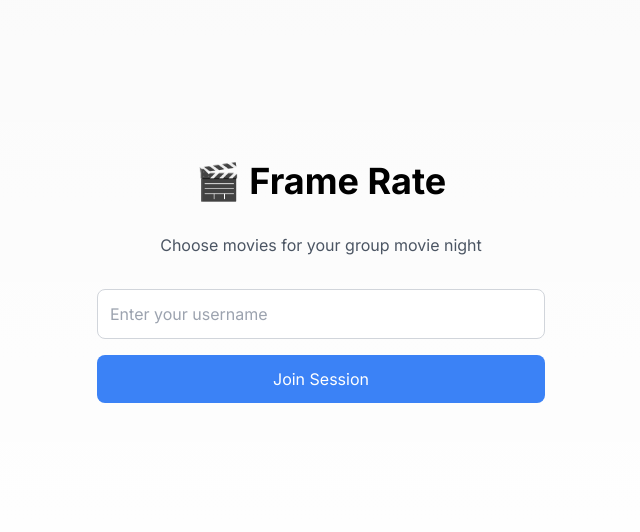
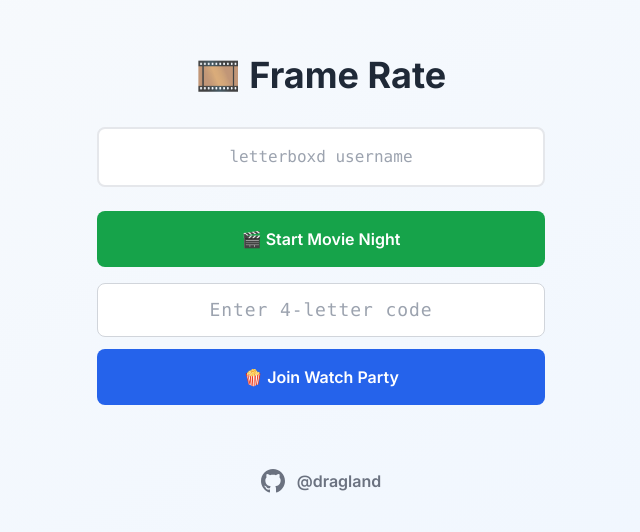
Before and after one commit to dragland/frame-rate, a Next.js app: page / in a window 1280 px wide. Shown: the part 118-650 px from the top of the page, without its empty margins (319-959 px from the left). Built offline with nearby package versions, Linux system fonts and the light colour scheme.

Commit message:
Onboarding flow.

```diff
--- a/app/page.tsx
+++ b/app/page.tsx
@@ -5,9 +5,14 @@
 import { getLetterboxdRating } from '../lib/letterboxd';
 import Image from 'next/image';
 
+type SessionMode = 'solo' | 'host' | 'guest';
+
 export default function Home() {
   const [username, setUsername] = useState('');
   const [isLoggedIn, setIsLoggedIn] = useState(false);
+  const [sessionMode, setSessionMode] = useState<SessionMode>('solo');
+  const [sessionCode, setSessionCode] = useState('');
+  const [joinCode, setJoinCode] = useState('');
   const [searchQuery, setSearchQuery] = useState('');
   const [searchResults, setSearchResults] = useState<Movie[]>([]);
   const [myMovies, setMyMovies] = useState<Movie[]>([]);
@@ -15,10 +20,41 @@
   const [sidebarOpen, setSidebarOpen] = useState(false);
   const [expandedDescriptions, setExpandedDescriptions] = useState<Set<number>>(new Set());
 
-  const handleLogin = (e: React.FormEvent) => {
+  const generateSessionCode = () => {
+    const chars = 'ABCDEFGHIJKLMNOPQRSTUVWXYZ';
+    let result = '';
+    for (let i = 0; i < 4; i++) {
+      result += chars.charAt(Math.floor(Math.random() * chars.length));
+    }
+    return result;
+  };
+
+  const handleStartMovieNight = (e: React.FormEvent) => {
     e.preventDefault();
     if (username.trim()) {
+      const code = generateSessionCode();
+      setSessionCode(code);
+      setSessionMode('host');
       setIsLoggedIn(true);
+    }
+  };
+
+  const handleJoinWatchParty = (e: React.FormEvent) => {
+    e.preventDefault();
+    if (username.trim() && joinCode.trim()) {
+      setSessionMode('guest');
+      setIsLoggedIn(true);
+    }
+  };
+
+
+
+  const copySessionCode = async () => {
+    try {
+      await navigator.clipboard.writeText(sessionCode);
+      // Could add a toast notification here later
+    } catch (err) {
+      console.error('Failed to copy session code:', err);
     }
   };
 
@@ -87,28 +123,64 @@
 
   if (!isLoggedIn) {
     return (
-      <main className="min-h-screen flex items-center justify-center p-8">
+      <main className="min-h-screen flex items-center justify-center p-8 bg-gradient-to-br from-slate-50 to-blue-50 dark:from-gray-900 dark:to-gray-800">
         <div className="max-w-md w-full">
-          <h1 className="text-4xl font-bold text-center mb-8 dark:text-white">🎬 Frame Rate</h1>
-          <p className="text-center text-gray-600 dark:text-gray-300 mb-8">
-            Choose movies for your group movie night
-          </p>
-          <form onSubmit={handleLogin} className="space-y-4">
+          <h1 className="text-4xl font-bold text-center mb-8 dark:text-white text-gray-800">🎞️ Frame Rate</h1>
+
+          {/* Letterboxd-style username input */}
+          <div className="mb-6">
             <input
               type="text"
-              placeholder="Enter your username"
+              placeholder="letterboxd username"
               value={username}
-              onChange={(e) => setUsername(e.target.value)}
-              className="w-full p-3 border border-gray-300 dark:border-gray-600 dark:bg-gray-700 dark:text-white rounded-lg focus:outline-none focus:ring-2 focus:ring-blue-500"
+              onChange={(e) => setUsername(e.target.value.toLowerCase().replace(/[^a-z0-9_]/g, ''))}
+              className="w-full p-4 bg-white dark:bg-gray-800 border-2 border-gray-200 dark:border-gray-600 dark:text-white rounded-lg focus:outline-none focus:border-orange-400 focus:ring-1 focus:ring-orange-400 font-mono text-center lowercase placeholder:text-gray-400 placeholder:normal-case"
               required
             />
-            <button
-              type="submit"
-              className="w-full bg-blue-500 text-white p-3 rounded-lg hover:bg-blue-600 transition-colors"
+          </div>
+
+          <div className="space-y-4">
+            <form onSubmit={handleStartMovieNight}>
+              <button
+                type="submit"
+                className="w-full bg-green-600 hover:bg-green-700 text-white p-4 rounded-lg transition-colors font-semibold"
+              >
+                🎬 Start Movie Night
+              </button>
+            </form>
+
+            <form onSubmit={handleJoinWatchParty} className="space-y-3">
+              <input
+                type="text"
+                placeholder="Enter 4-letter code"
+                value={joinCode}
+                onChange={(e) => setJoinCode(e.target.value.toUpperCase())}
+                maxLength={4}
+                className="w-full p-3 border border-gray-300 dark:border-gray-600 dark:bg-gray-700 dark:text-white rounded-lg focus:outline-none focus:ring-2 focus:ring-blue-500 text-center font-mono text-lg tracking-wider"
+                required
+              />
+              <button
+                type="submit"
+                className="w-full bg-blue-600 hover:bg-blue-700 text-white p-4 rounded-lg transition-colors font-semibold"
+              >
+                🍿 Join Watch Party
+              </button>
+            </form>
+          </div>
+
+          <div className="mt-12">
+            <a
+              href="https://github.com/dragland"
+              target="_blank"
+              rel="noopener noreferrer"
+              className="w-full flex items-center justify-center space-x-3 p-4 text-gray-500 hover:text-gray-700 dark:text-gray-400 dark:hover:text-gray-200 transition-colors font-semibold"
             >
-              Join Session
-            </button>
-          </form>
+              <svg className="w-6 h-6" fill="currentColor" viewBox="0 0 24 24">
+                <path d="M12 0c-6.626 0-12 5.373-12 12 0 5.302 3.438 9.8 8.207 11.387.599.111.793-.261.793-.577v-2.234c-3.338.726-4.033-1.416-4.033-1.416-.546-1.387-1.333-1.756-1.333-1.756-1.089-.745.083-.729.083-.729 1.205.084 1.839 1.237 1.839 1.237 1.07 1.834 2.807 1.304 3.492.997.107-.775.418-1.305.762-1.604-2.665-.305-5.467-1.334-5.467-5.931 0-1.311.469-2.381 1.236-3.221-.124-.303-.535-1.524.117-3.176 0 0 1.008-.322 3.301 1.23.957-.266 1.983-.399 3.003-.404 1.02.005 2.047.138 3.006.404 2.291-1.552 3.297-1.23 3.297-1.23.653 1.653.242 2.874.118 3.176.77.84 1.235 1.911 1.235 3.221 0 4.609-2.807 5.624-5.479 5.921.43.372.823 1.102.823 2.222v3.293c0 .319.192.694.801.576 4.765-1.589 8.199-6.086 8.199-11.386 0-6.627-5.373-12-12-12z"/>
+              </svg>
+              <span>@dragland</span>
+            </a>
+          </div>
         </div>
       </main>
     );
@@ -121,16 +193,39 @@
         onClick={() => setSidebarOpen(!sidebarOpen)}
         className="md:hidden fixed top-4 right-4 z-50 bg-blue-500 text-white p-2 rounded-lg shadow-lg"
       >
-        {sidebarOpen ? '✕' : `🎬 ${myMovies.length}`}
+        {sidebarOpen ? '✕' : `🎞️ ${myMovies.length}`}
       </button>
 
       {/* Main Content */}
       <div className="flex-1 p-4 md:p-8 md:pr-4">
         <div>
           <div className="flex justify-between items-center mb-8">
-            <h1 className="text-3xl font-bold dark:text-white">🎬 Frame Rate</h1>
-            <div className="text-gray-600 dark:text-gray-300">
-              Welcome, {username}!
+            <h1 className="text-3xl font-bold dark:text-white">🎞️ Frame Rate</h1>
+            <div className="flex items-center space-x-4">
+              {sessionMode === 'host' && sessionCode && (
+                <div className="flex items-center space-x-2 bg-green-100 dark:bg-green-900 px-4 py-2 rounded-lg">
+                  <span className="text-sm text-gray-600 dark:text-gray-300">Session:</span>
+                  <code className="font-mono text-lg font-bold text-green-700 dark:text-green-300 tracking-wider">
+                    {sessionCode}
+                  </code>
+                  <button
+                    onClick={copySessionCode}
+                    className="bg-green-600 hover:bg-green-700 text-white px-3 py-1 rounded text-sm transition-colors"
+                    title="Copy session code"
+                  >
+                    📋 Share
+                  </button>
+                </div>
+              )}
+              <div className="text-gray-600 dark:text-gray-300">
+                Welcome, <span className="font-mono text-orange-600 dark:text-orange-400">{username}</span>!
+                {sessionMode === 'guest' && (
+                  <span className="text-sm ml-2 text-blue-600 dark:text-blue-400">(Guest)</span>
+                )}
+                {sessionMode === 'host' && (
+                  <span className="text-sm ml-2 text-green-600 dark:text-green-400">(Host)</span>
+                )}
+              </div>
             </div>
           </div>
 
```
